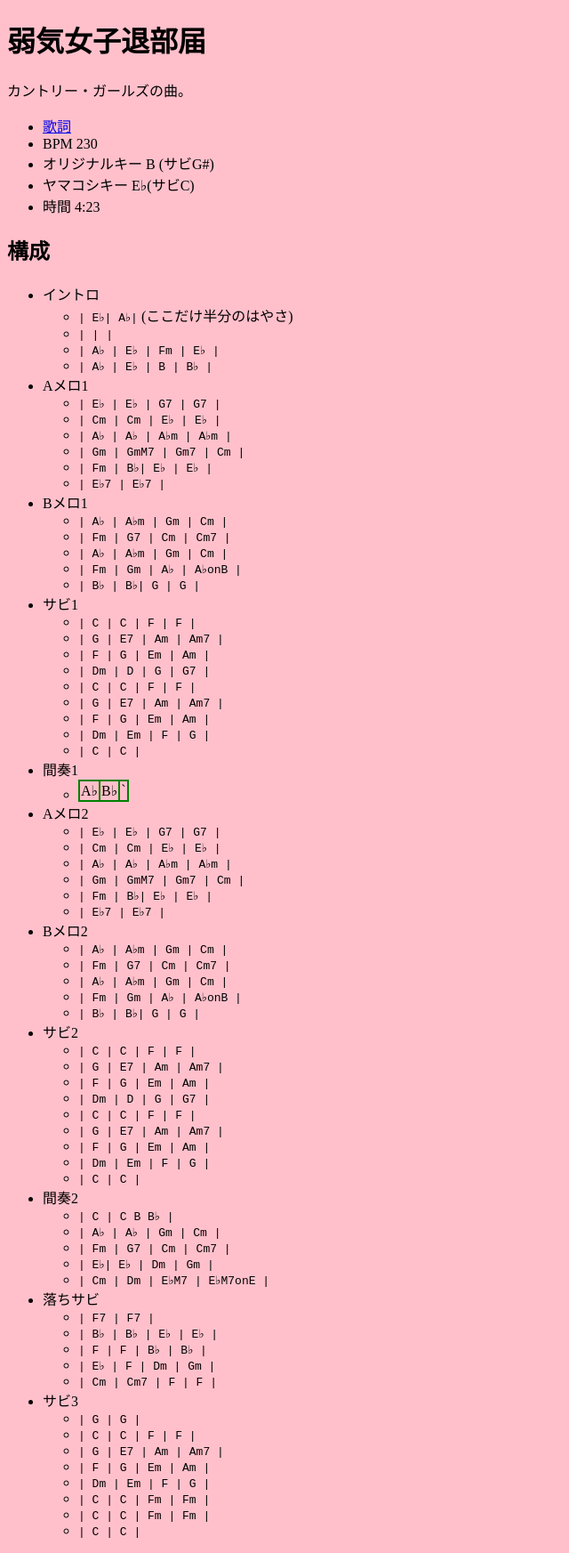
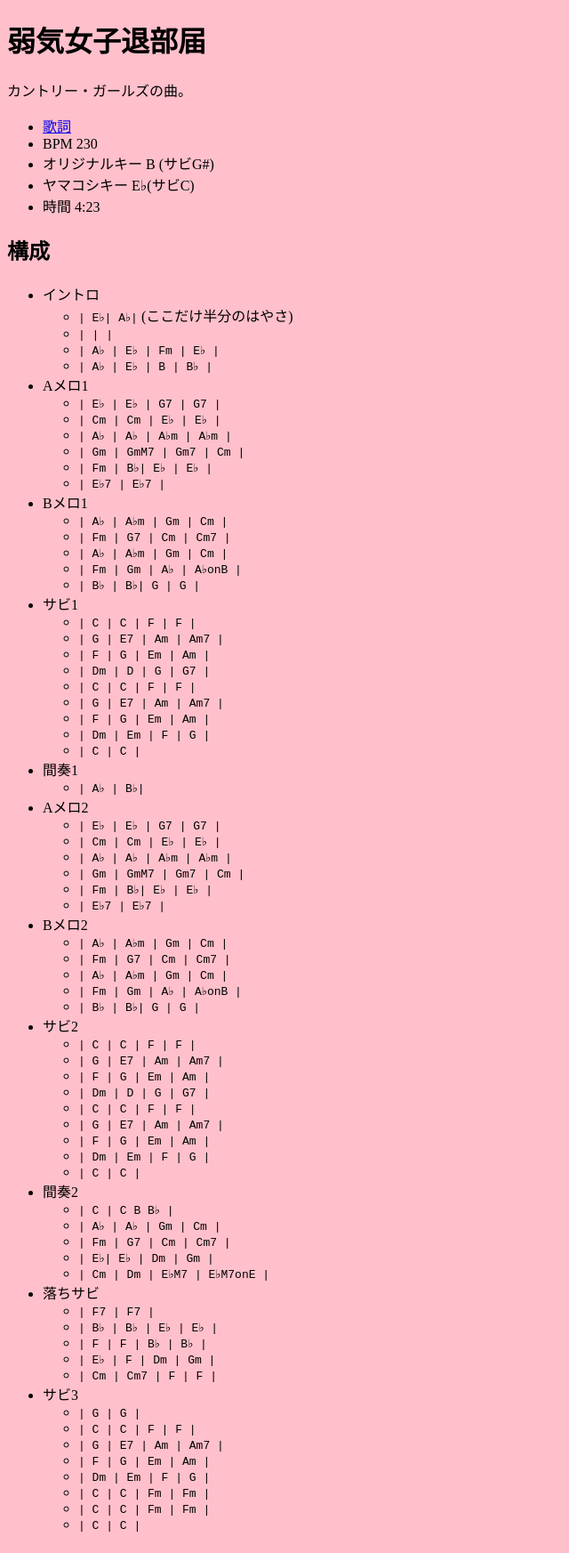
Before and after one commit to takaoyamakoshi/momochi, a Jekyll site: the page built from showtime/number/yowaki_joshi_taibu_todoke.md, in a window 1280 px wide. Shown: the whole page at 89% size, without its empty margins (0-640 px from the left). Built offline with Jekyll 4.4.1, drawn with Linux system fonts in a browser that asks for light colours; our own code applies the rules of GitHub Pages for plain Markdown files.

```diff
--- a/showtime/number/yowaki_joshi_taibu_todoke.md
+++ b/showtime/number/yowaki_joshi_taibu_todoke.md
@@ -39,7 +39,7 @@
   - `| Dm | Em | F | G |`
   - `| C | C |`
 - 間奏1
-  - | A♭ | B♭|`
+  - `| A♭ | B♭|`
 - Aメロ2
   - `| E♭ | E♭ | G7 | G7 |`
   - `| Cm | Cm | E♭ | E♭ |`
```
